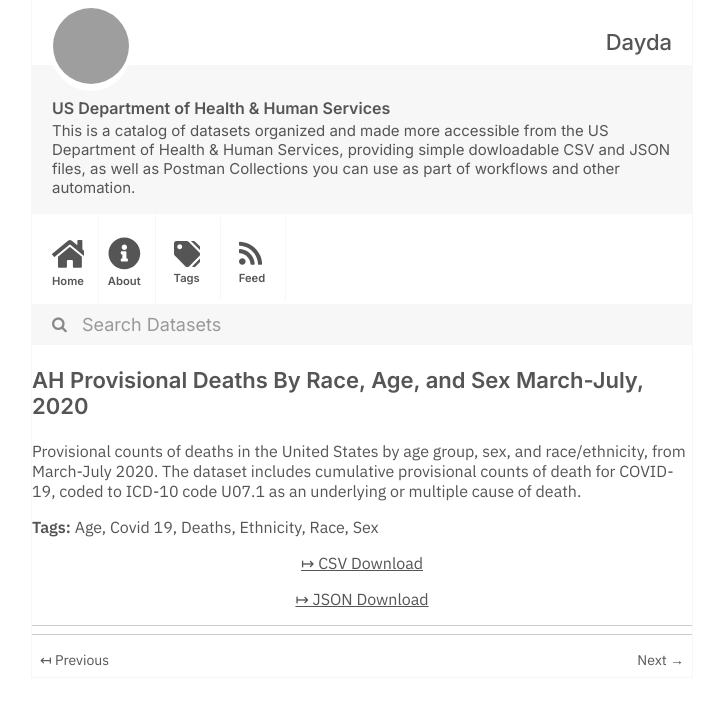
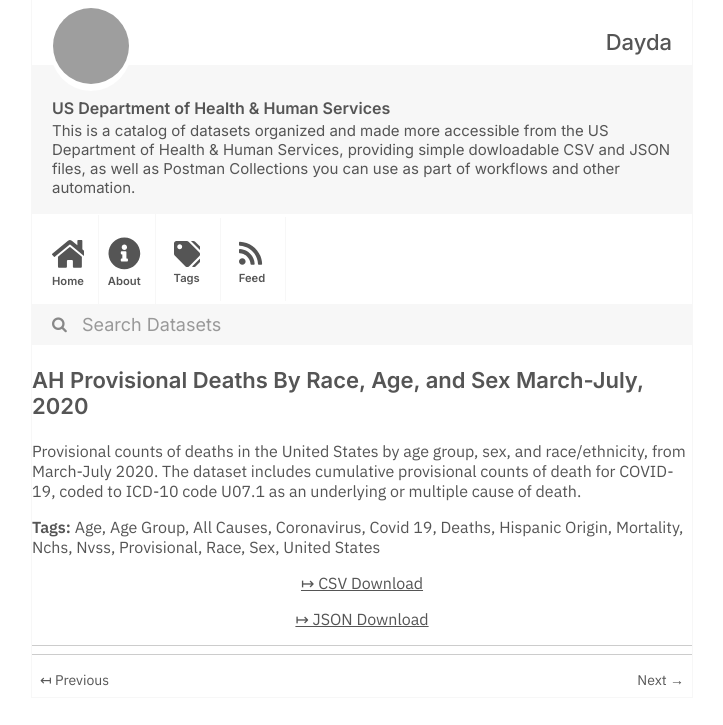
Before and after one commit to dayda-entities/us-department-of-health-and-human-services, a Jekyll site: the page built from _posts/2021-03-16-ah-provisional-deaths-by-race-.md, in a window 1280 px wide, cut to the strip 0-725 px from the top of the page. Shown: the whole strip, without its empty margins (278-1001 px from the left). Built offline with Jekyll 4.4.1, drawn with Linux system fonts in a browser that asks for light colours; grey boxes are pictures that could not be loaded.

Commit message:
Publish Data

```diff
--- a/_posts/2021-03-16-ah-provisional-deaths-by-race-.md
+++ b/_posts/2021-03-16-ah-provisional-deaths-by-race-.md
@@ -1,16 +1,24 @@
 ---
 title: 'AH Provisional Deaths By Race, Age, and Sex March-July, 2020'
-created: '2021-03-16T19:14:56.176583'
-modified: '2021-03-16T19:14:56.176590'
+created: '2021-03-16T19:46:39.052558'
+modified: '2021-04-25T14:57:04.375267'
 state: active
 type: dataset
 tags:
   - Age
+  - Age Group
+  - All Causes
+  - Coronavirus
   - Covid 19
   - Deaths
-  - Ethnicity
+  - Hispanic Origin
+  - Mortality
+  - Nchs
+  - Nvss
+  - Provisional
   - Race
   - Sex
+  - United States
 groups: []
 csv_url: 'https://data.cdc.gov/api/views/s9qn-46pq/rows.csv?accessType=DOWNLOAD'
 json_url: 'https://data.cdc.gov/api/views/s9qn-46pq/rows.json?accessType=DOWNLOAD'
```
